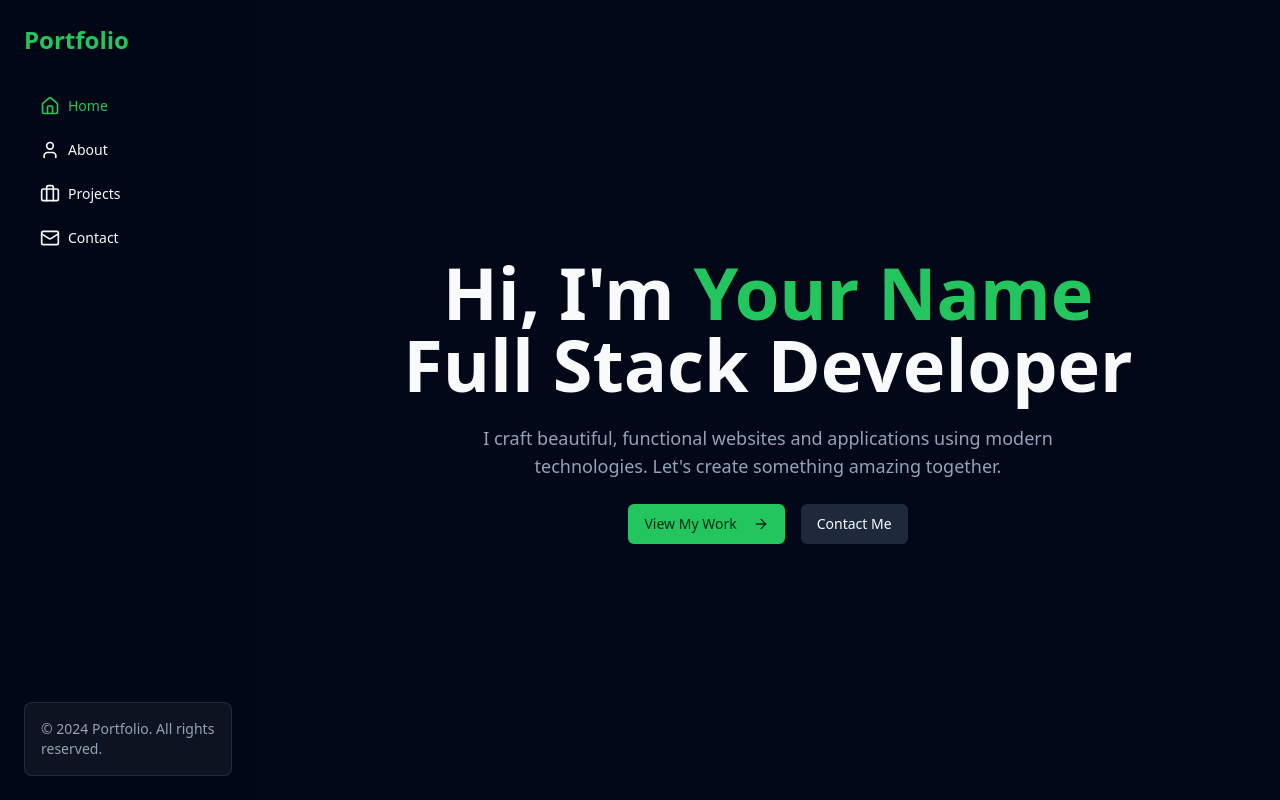
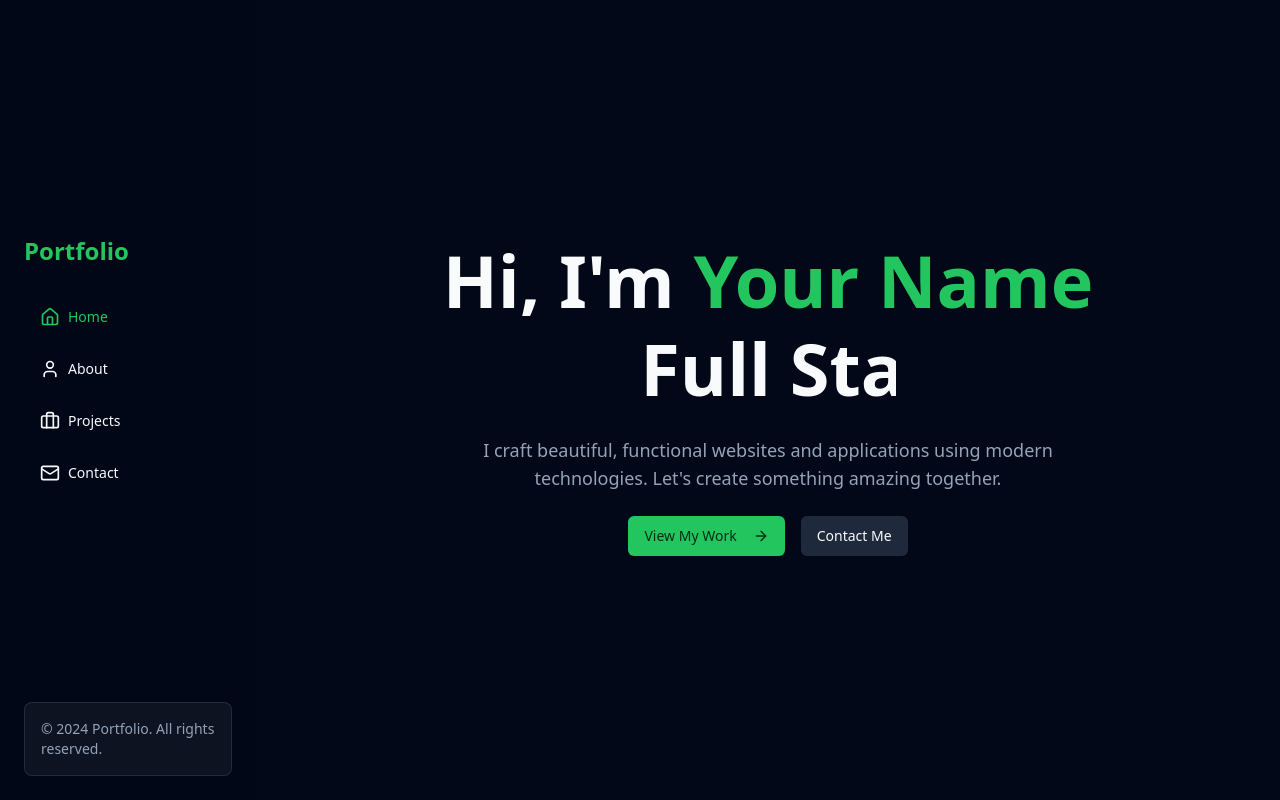
Before and after one commit to Akanksha10029/techfolio-dynamic, a React (Vite) app: page / in a window 1280 px wide. Built offline with nearby package versions, Linux system fonts and the light colour scheme.

Commit message:
Improve homepage and navigation
Implement typewriter effect for the homepage header and add a rotating animation to page transitions when navigating through the home, about, projects, and contact links.  Also vertically center the navigation links.

```diff
--- a/src/App.tsx
+++ b/src/App.tsx
@@ -3,24 +3,41 @@ import { Toaster } from "@/components/ui/toaster";
 import { Toaster as Sonner } from "@/components/ui/sonner";
 import { TooltipProvider } from "@/components/ui/tooltip";
 import { QueryClient, QueryClientProvider } from "@tanstack/react-query";
-import { BrowserRouter, Routes, Route } from "react-router-dom";
+import { BrowserRouter, Routes, Route, useLocation } from "react-router-dom";
 import Navigation from "./components/Navigation";
 import Index from "./pages/Index";
 import About from "./pages/About";
 import Projects from "./pages/Projects";
 import Contact from "./pages/Contact";
 import NotFound from "./pages/NotFound";
+import { useEffect } from "react";
 
-const queryClient = new QueryClient();
+const PageWrapper = ({ children }: { children: React.ReactNode }) => {
+  const location = useLocation();
+
+  useEffect(() => {
+    const main = document.querySelector('main');
+    if (main) {
+      main.classList.add('page-enter');
+      const timer = setTimeout(() => {
+        main.classList.remove('page-enter');
+      }, 500);
+      return () => clearTimeout(timer);
+    }
+  }, [location.pathname]);
+
+  return children;
+};
 
 const App = () => (
-  <QueryClientProvider client={queryClient}>
+  <QueryClientProvider client={new QueryClient()}>
     <TooltipProvider>
       <Toaster />
       <Sonner />
       <BrowserRouter>
         <div className="flex min-h-screen">
           <Navigation />
+          <PageWrapper>
             <main className="flex-1 lg:pl-64">
               <Routes>
                 <Route path="/" element={<Index />} />
@@ -30,6 +47,7 @@ const App = () => (
                 <Route path="*" element={<NotFound />} />
               </Routes>
             </main>
+          </PageWrapper>
         </div>
       </BrowserRouter>
     </TooltipProvider>
--- a/src/components/Navigation.tsx
+++ b/src/components/Navigation.tsx
@@ -24,16 +24,16 @@ const Navigation = () => {
       </button>
 
       <nav
-        className={`fixed left-0 top-0 z-40 h-full w-64 transform bg-background/95 p-6 backdrop-blur-lg transition-transform duration-300 ease-in-out lg:translate-x-0 ${
+        className={`fixed left-0 top-0 z-40 flex h-full w-64 transform flex-col justify-center bg-background/95 p-6 backdrop-blur-lg transition-transform duration-300 ease-in-out lg:translate-x-0 ${
           isOpen ? "translate-x-0" : "-translate-x-full"
         }`}
       >
-        <div className="flex h-full flex-col justify-between">
+        <div className="flex h-full flex-col justify-center">
           <div className="space-y-8">
             <div className="mb-8">
               <h2 className="text-2xl font-bold text-primary">Portfolio</h2>
             </div>
-            <ul className="space-y-2">
+            <ul className="space-y-4">
               {navItems.map((item) => (
                 <li key={item.path}>
                   <Link
@@ -49,11 +49,11 @@ const Navigation = () => {
               ))}
             </ul>
           </div>
-          <div className="glass-card p-4">
-            <p className="text-sm text-muted-foreground">
-              © 2024 Portfolio. All rights reserved.
-            </p>
-          </div>
+        </div>
+        <div className="glass-card mt-auto p-4">
+          <p className="text-sm text-muted-foreground">
+            © 2024 Portfolio. All rights reserved.
+          </p>
         </div>
       </nav>
     </>
--- a/src/index.css
+++ b/src/index.css
@@ -60,3 +60,41 @@
 .rotate-hover:hover {
   animation: rotate360 0.5s ease-in-out;
 }
+
+@keyframes typewriter {
+  from {
+    width: 0;
+  }
+  to {
+    width: 100%;
+  }
+}
+
+@keyframes blink {
+  50% {
+    border-color: transparent;
+  }
+}
+
+.typewriter {
+  overflow: hidden;
+  white-space: nowrap;
+  border-right: 3px solid var(--primary);
+  animation: typewriter 4s steps(40) 1s forwards,
+             blink 1s steps(1) infinite;
+}
+
+.page-enter {
+  animation: rotateIn 0.5s ease-out forwards;
+}
+
+@keyframes rotateIn {
+  from {
+    opacity: 0;
+    transform: perspective(1000px) rotateY(90deg);
+  }
+  to {
+    opacity: 1;
+    transform: perspective(1000px) rotateY(0deg);
+  }
+}
--- a/src/pages/Index.tsx
+++ b/src/pages/Index.tsx
@@ -7,10 +7,14 @@ const Index = () => {
   return (
     <div className="flex min-h-screen items-center justify-center px-6 lg:px-20">
       <div className="animate-fadeIn space-y-6 text-center">
-        <h1 className="text-4xl font-bold leading-tight md:text-6xl lg:text-7xl">
-          Hi, I'm <span className="text-primary">Your Name</span>
+        <h1 className="space-y-2 text-4xl font-bold leading-tight md:text-6xl lg:text-7xl">
+          <div className="typewriter inline-block">
+            Hi, I'm <span className="text-primary">Your Name</span>
+          </div>
           <br />
-          Full Stack Developer
+          <div className="typewriter inline-block" style={{ animationDelay: "4s" }}>
+            Full Stack Developer
+          </div>
         </h1>
         <p className="mx-auto max-w-2xl text-lg text-muted-foreground">
           I craft beautiful, functional websites and applications using modern technologies.
```
Lines whose indentation alone changed are shown as unchanged.
